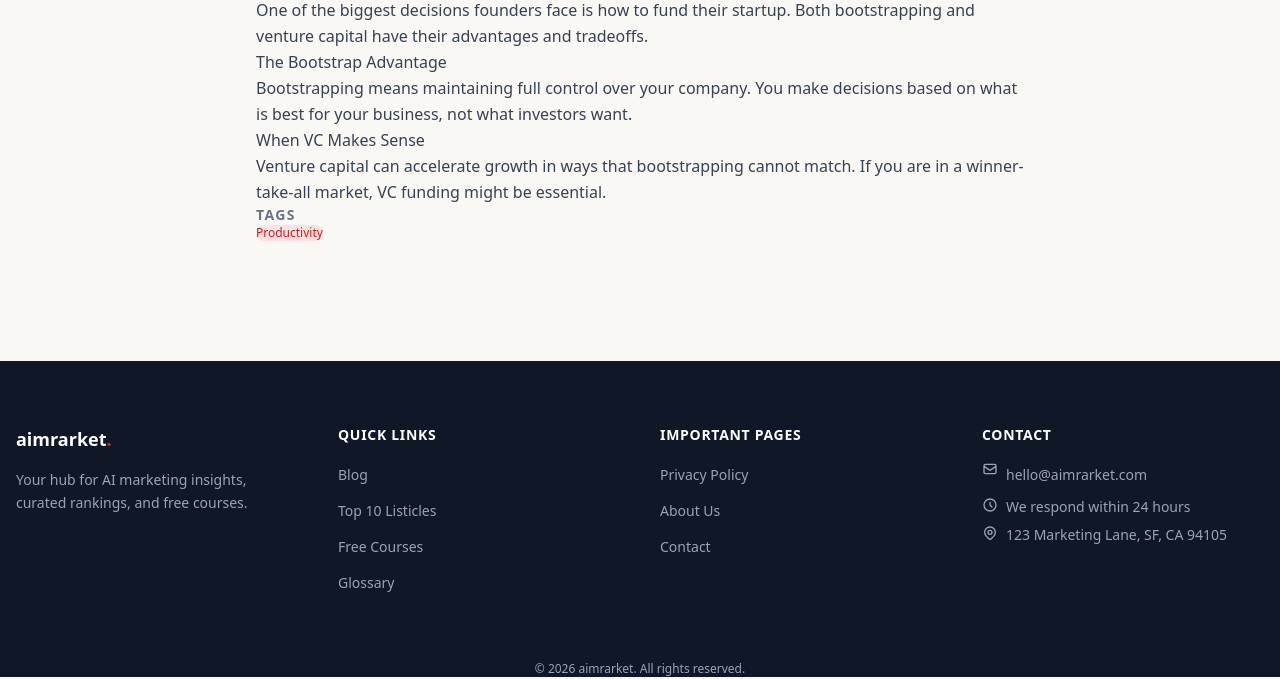
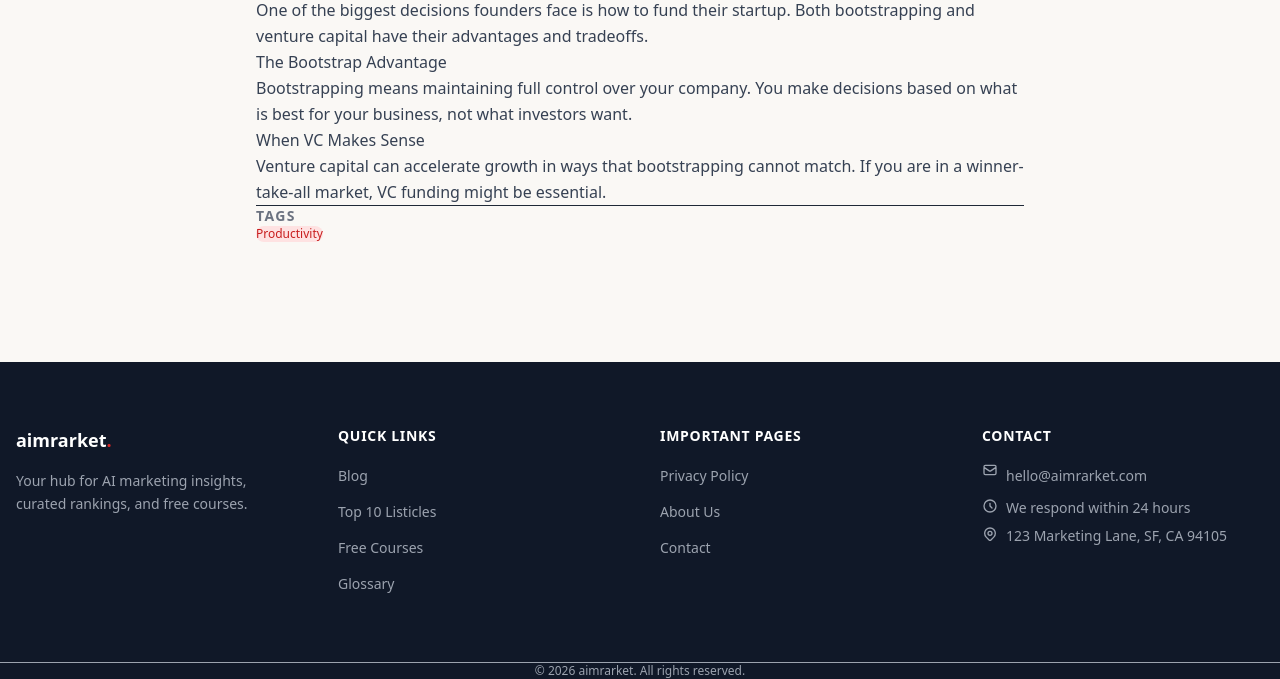
Before and after one commit to aouwalitshikkha/ai-marketings-template, a Django app: page /blog/bootstrapping-vs-venture-capital/ in a window 1280 px wide. Shown: the part 354-1033 px from the top of the page. Run offline with Django 5.2, Linux system fonts and the light colour scheme; data comes from the database, SQL or seed files in the repository; data that the repository does not hold is empty; style sheets or scripts are compiled from the project's sources; some libraries are stand-ins or nearby versions.

Commit message:
Add missing card classes to inline critical CSS (p-6, gap-1, pt-3, etc.)

```diff
--- a/templates/base.html
+++ b/templates/base.html
@@ -39,6 +39,7 @@
     ol,ul,menu{list-style:none}
     .w-5{width:1.25rem}.h-5{height:1.25rem}.w-9{width:2.25rem}.h-9{height:2.25rem}.ml-1{margin-left:.25rem}
     .block{display:block}.py-1{padding-block:.25rem}.space-y-2>:not(:last-child){margin-bottom:.5rem}
+    .p-6{padding:1.5rem}.gap-1{gap:.25rem}.pt-3{padding-top:.75rem}.border-t{border-top:1px solid}.border-gray-100{border-color:#f3f4f6}.bg-gray-100{background:#f3f4f6}.bg-red-50{background:#fef2f2}.rounded-md{border-radius:.375rem}.text-base{font-size:1rem}.w-3\\.5{width:.875rem}.h-3\\.5{height:.875rem}.items-start{align-items:flex-start}.flex-1{flex:1}.overflow-hidden{overflow:hidden}.mb-12{margin-bottom:3rem}.mt-16{margin-top:4rem}.mb-16{margin-bottom:4rem}
   </style>
   <link rel="preload" href="{% static 'css/output.css' %}" as="style" onload="this.onload=null;this.rel='stylesheet'" />
   <noscript><link rel="stylesheet" href="{% static 'css/output.css' %}" /></noscript>
```
